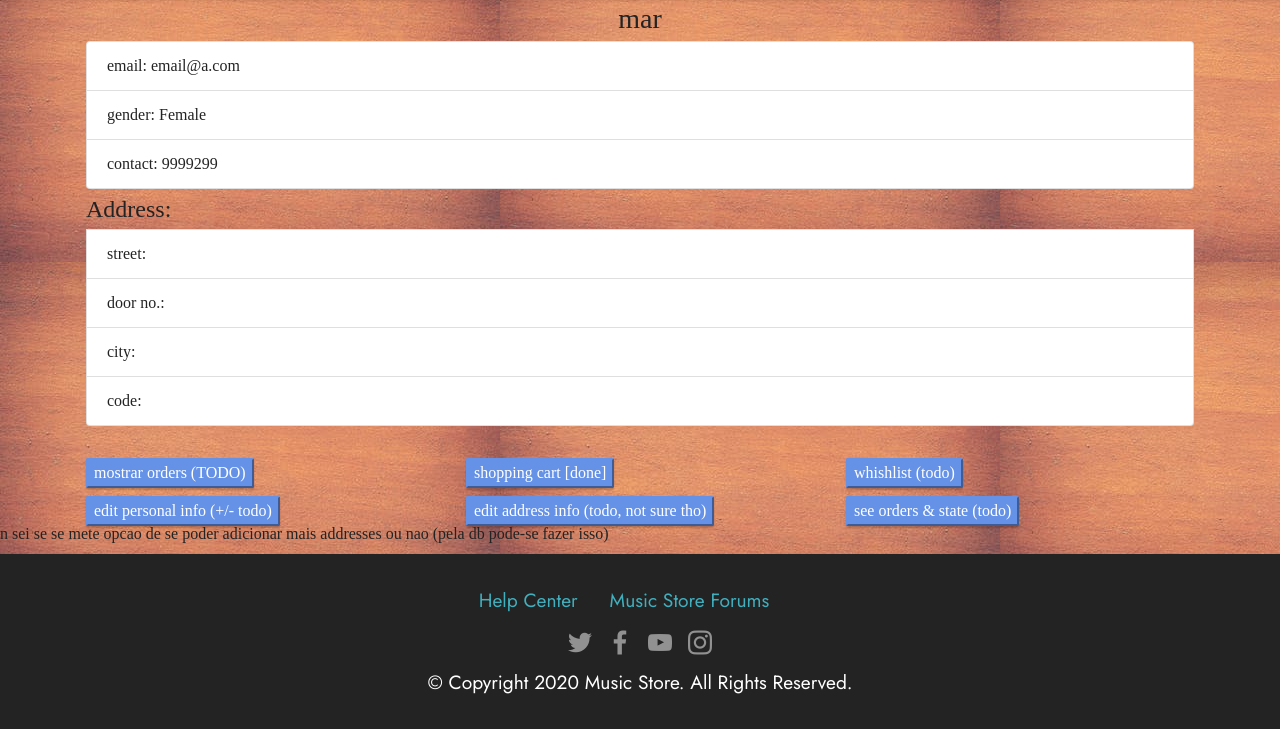
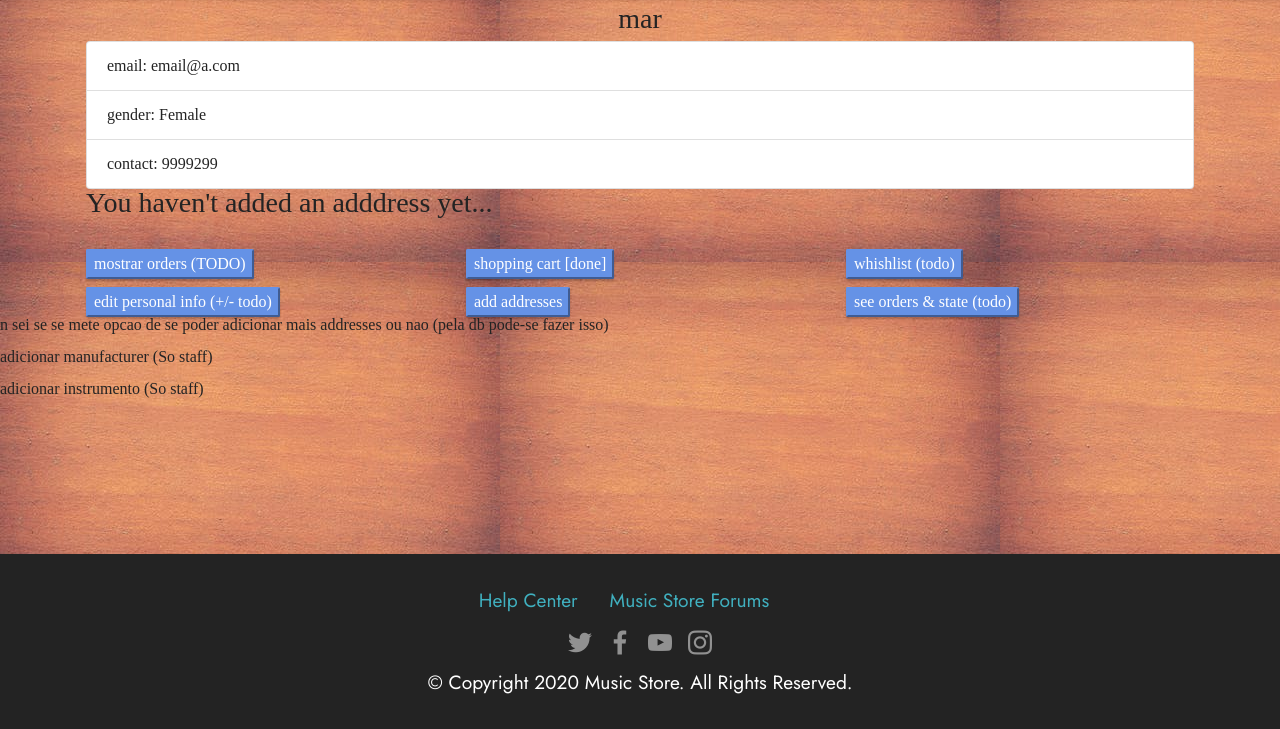
Before and after one commit to immarianaas/MusicStore, a Django app: page /account/ in a window 1280 px wide. Shown: the part 71-800 px from the top of the page. Run offline with Django 3.2, Linux system fonts and the light colour scheme; a user stored in the database is signed in; data comes from the database, SQL or seed files in the repository; both versions use the stored data as it was after the commit; data that the repository does not hold is empty; some libraries are stand-ins or nearby versions.

Commit message:
alteracao nos users com os enderecos

```diff
--- a/MusicStore/urls.py
+++ b/MusicStore/urls.py
@@ -28,6 +28,7 @@ urlpatterns = [
     path('login/', auth_views.LoginView.as_view(template_name='login.html'), name='login'),
     path('account/', views.account, name='account'),
     path('edit/account/', views.edit_account, name='edit_account'),
+    path('edit/addresses/', views.edit_addresses, name='edit_addresses'),
     path('logout/', auth_views.LogoutView.as_view(next_page='/'), name='logout'),
     path('add-manufacturer/', views.add_manufacturer, name='add_manufacturer'),
     path('manufacturers/', views.see_manufacturers, name='see_manufacturers'),
--- a/app/forms.py
+++ b/app/forms.py
@@ -15,13 +15,14 @@ class CreateAccount(forms.Form):
     name = forms.CharField(label="name", max_length=100)
     gender = forms.ChoiceField(label="gender", choices=GENDER)
     contact = forms.IntegerField(label="contact")
-
+    '''
     # address part...
     street = forms.CharField(label="street", max_length=100)
     city = forms.CharField(label="city", max_length=100)
     code = forms.CharField(label="code", max_length=100)
     country = forms.ChoiceField(label="country", choices= COUNTRIES)
     door = forms.IntegerField(label="door no.")
+    '''
 
 '''
 class AddressForm(ModelForm):
--- a/app/models.py
+++ b/app/models.py
@@ -122,18 +122,6 @@ class Item(models.Model):
         return str(self.instrument.id) + " [price: " + str(self.price) + "]"
 
 
-# -------------------------------------------------------
-# not changed
-class Address(models.Model):
-    street = models.CharField(max_length=100)
-    city = models.CharField(max_length=100)
-    code = models.CharField(max_length=20)
-    country = models.CharField(choices=COUNTRIES, max_length=100)
-    door = models.IntegerField()
-
-    def __str__(self):
-        return self.street + ", " + str(self.door) + " - " + self.city + " (" + self.country + ")"
-
 
 # -------------------------------------------------------
 # changed!
@@ -143,7 +131,7 @@ class Person(models.Model):
     gender = models.CharField(choices=GENDER, max_length=100)
     contact = models.PositiveBigIntegerField()
 
-    address = models.ForeignKey(Address, on_delete=models.CASCADE)
+    # address = models.ForeignKey(Address, on_delete=models.CASCADE)
     role = models.CharField(choices=ROLES, max_length=10)
 
     '''
@@ -188,6 +176,23 @@ class ItemList(models.Model):
 #     item = models.ForeignKey(Item, on_delete=models.CASCADE)
 # -------------------------------------------------------
 
+
+# -------------------------------------------------------
+# person added
+class Address(models.Model):
+    street = models.CharField(max_length=100)
+    city = models.CharField(max_length=100)
+    code = models.CharField(max_length=20)
+    country = models.CharField(choices=COUNTRIES, max_length=100)
+    door = models.IntegerField()
+
+    person = models.ForeignKey(Person, on_delete=models.CASCADE, blank=True)
+
+    def __str__(self):
+        return self.street + ", " + str(self.door) + " - " + self.city + " (" + self.country + ")"
+
+
+# -------------------------------------------------------
 # changed.
 class Order(models.Model):
     person = models.ForeignKey(Person, on_delete=models.CASCADE)
--- a/app/views.py
+++ b/app/views.py
@@ -24,12 +24,13 @@ def create_account(request):
             gender = form.cleaned_data['gender']
             contact = form.cleaned_data['contact']
             password = form.cleaned_data['password']
-
+            '''
             street = form.cleaned_data['street']
             city = form.cleaned_data['city']
             code = form.cleaned_data['code']
             country = form.cleaned_data['country']
             door = form.cleaned_data['door']
+            '''
             try:
                 u = models.User.objects.create_user(email, password=password)
             except Exception:
@@ -37,8 +38,8 @@ def create_account(request):
                 return redirect("/create-account")
             # TODO falta meter permissoes...
 
-            addr = Address.objects.create(country=country, city=city, code=code, street=street, door=door)
-            Person.objects.create(name=name, user=u, gender=gender, contact=contact, address=addr)
+            #addr = Address.objects.create(country=country, city=city, code=code, street=street, door=door)
+            Person.objects.create(name=name, user=u, gender=gender, contact=contact)
 
             return redirect("/login")
         else:
@@ -53,7 +54,11 @@ def account(request):
     user_id = request.user.id
     u = models.User.objects.get(pk=user_id)
     ac = Person.objects.get(user_id=u.id)
-    return render(request, 'account_details.html', {'u': u, 'ac':ac})
+    try:
+        addrs = Address.objects.filter(person=ac).all()
+    except ObjectDoesNotExist :
+        addrs = []
+    return render(request, 'account_details.html', {'u': u, 'ac':ac, 'addrs' : addrs})
 
 
 # TODO meter isto nao so com login mas tambem com permissoes especiais
@@ -289,13 +294,21 @@ def wishlist(request):
                 item_qty.delete()
             return purchase(request, item_qty.item.id, '/account/wishlist' )
 
-
-
     nr_prods = 0
     try:
         lista = ItemList.objects.get(person=person, type='wishlist').items.all()
         nr_prods = len(lista)
     except ObjectDoesNotExist:
         lista = []
+    return render(request, 'wishlist.html', {'lista': lista, 'nr':nr_prods, 'remove':request.session['checked']})
 
-    return render(request, 'wishlist.html', {'lista': lista, 'nr':nr_prods, 'remove':request.session['checked']})
+@login_required(login_url='/login/')
+def edit_addresses(request):
+    person = get_curr_person_object(request)
+    if request.method == 'POST':
+        # é editar um endereço
+        pass
+
+    # else
+    # é criar um novo
+    # TODO not finished
--- a/templates/account_details.html
+++ b/templates/account_details.html
@@ -7,13 +7,24 @@
             <li class="list-group-item">gender: {{ ac.get_gender_display }}</li>
             <li class="list-group-item">contact: {{ ac.contact }}</li>
         </ul>
+        {% if addrs|length == 0 %}
+            <h3>You haven't added an adddress yet...</h3>
+        {% endif %}
+
+        <form action="/edit/addresses" method="post">
+        {% for a in addrs %}
         <ul class="list-group" style="margin-top: 0.5rem">
             <h4>Address:</h4>
-            <li class="list-group-item">street: {{ ac.address.street }}</li>
-            <li class="list-group-item">door no.: {{ ac.address.door }}</li>
-            <li class="list-group-item">city: {{ ac.address.city }}</li>
-            <li class="list-group-item">code: {{ ac.address.code }}</li>
+            <li class="list-group-item">street: {{ a.street }}</li>
+            <li class="list-group-item">door no.: {{ a.door }}</li>
+            <li class="list-group-item">city: {{ a.city }}</li>
+            <li class="list-group-item">code: {{ a.code }}</li>
+
+        <input type="hidden" name="id" value="{{ a.id }}">
+        <input type="submit" name="edit" value="edit this address ^">
         </ul>
+        {% endfor %}
+        </form>
     </div>
     <div style="margin-top: 2rem" class="container">
         <div class="row">
@@ -24,7 +35,7 @@
                 <a class="href_button btn-primary" href="/account/shoppingcart">shopping cart [done]</a>
             </div>
             <div class="col">
-                <a class="btn-primary href_button" href="/account/whishlist">whishlist (todo)</a>
+                <a class="btn-primary href_button" href="/account/wishlist">whishlist (todo)</a>
             </div>
         </div>
         <div class="row" style="margin-top: 0.5rem">
@@ -32,7 +43,7 @@
                 <a class="btn-primary href_button" href="/edit/account">edit personal info (+/- todo)</a>
             </div>
             <div class="col">
-                <a class="btn-primary href_button" href="/edit/address">edit address info (todo, not sure tho)</a>
+                <a class="btn-primary href_button" href="/edit/addresses">add addresses</a>
             </div>
             <div class="col">
                 <a class="btn-primary href_button" href="/account/orders">see orders & state (todo)</a>
```
Also changed, not shown: app/migrations/0001_initial.py, db.sqlite3 (added), 1 other file.
